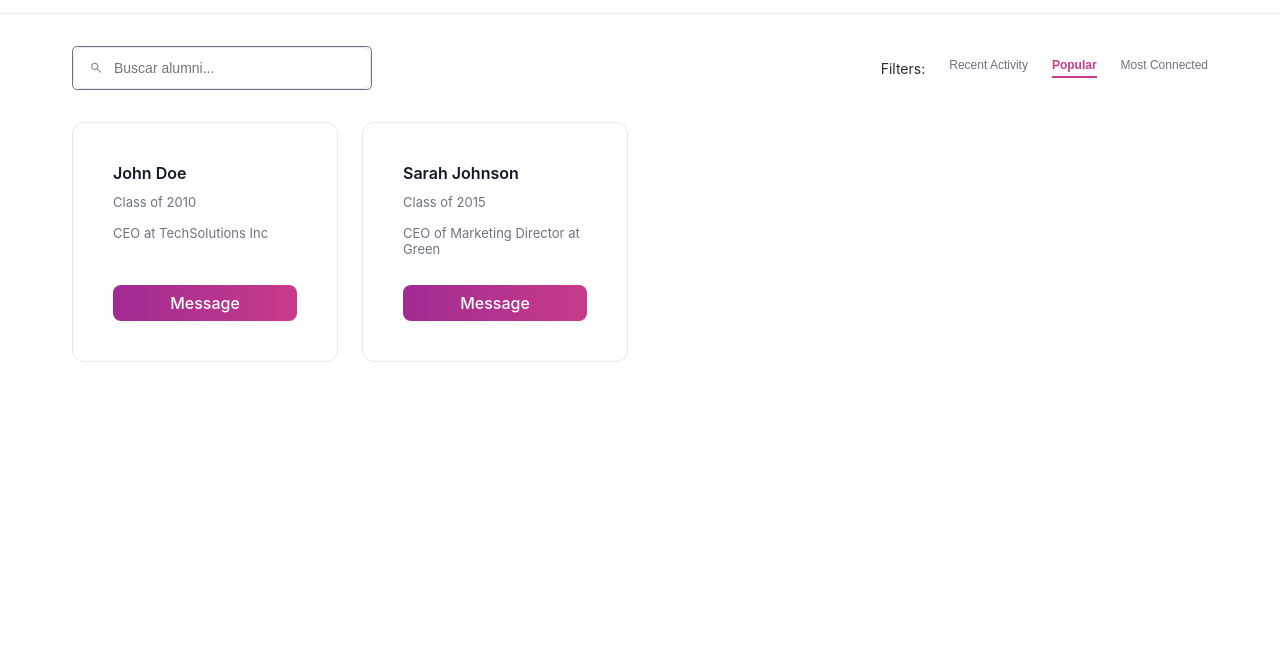
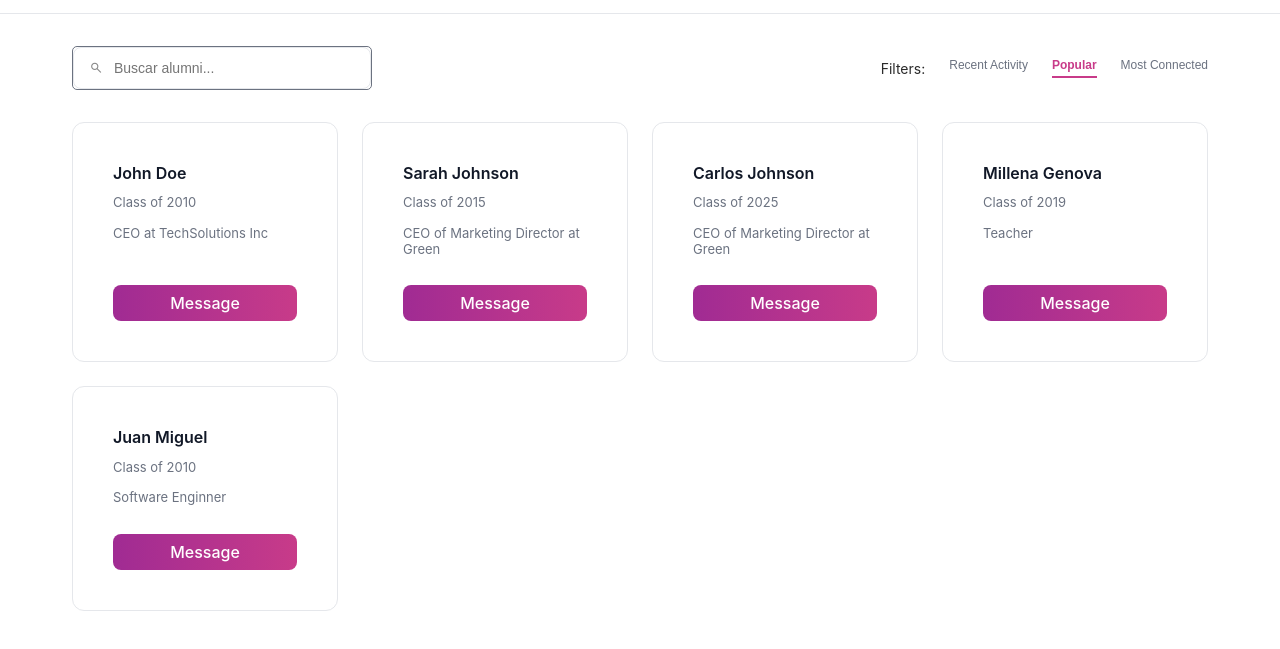
Before and after one commit to mirelledesa/projectITAlumni, a plain HTML site: page network.html in a window 1280 px wide. Shown: the part 55-704 px from the top of the page. Drawn offline with nearby package versions, Linux system fonts and the light colour scheme.

Commit message:
feat: update fluxo of page

```diff
--- a/network.html
+++ b/network.html
@@ -68,6 +68,7 @@
         <button type="button" class="btn-primary desktop-action-btn">Message</button>
       </article>
 
+      <!-- User Item 2 -->
       <article class="network-card" data-category="most-popular">
         <div class="user-info">
           <h2 class="user-name">Sarah Johnson</h2>
@@ -110,6 +111,39 @@
         <div class="user-avatar-placeholder"></div>
         <button type="button" class="btn-primary desktop-action-btn">Message</button>
       </article>
+
+        <!-- User Item 6 -->
+      <article class="network-card" data-category="most-popular">
+        <div class="user-info">
+          <h2 class="user-name">Carlos Johnson</h2>
+          <p class="user-role">Class of 2025</p>
+          <p class="user-role">CEO of Marketing Director at Green</p>
+        </div>
+        <div class="user-avatar-placeholder"></div>
+        <button type="button" class="btn-primary desktop-action-btn">Message</button>
+      </article>
+
+        <!-- User Item 7 -->
+      <article class="network-card" data-category="most-popular">
+        <div class="user-info">
+          <h2 class="user-name">Millena Genova</h2>
+          <p class="user-role">Class of 2019</p>
+          <p class="user-role">Teacher</p>
+        </div>
+        <div class="user-avatar-placeholder"></div>
+        <button type="button" class="btn-primary desktop-action-btn">Message</button>
+      </article>
+
+        <!-- User Item 8 -->
+      <article class="network-card" data-category="most-popular">
+        <div class="user-info">
+          <h2 class="user-name">Juan Miguel</h2>
+          <p class="user-role">Class of 2010</p>
+          <p class="user-role">Software Enginner</p>
+        </div>
+        <div class="user-avatar-placeholder"></div>
+        <button type="button" class="btn-primary desktop-action-btn">Message</button>
+      </article>
     </section>
   </main>
 
```
Also changed, not shown: index.html (+1 -1 lines), login.html (+1 -2 lines), register.html (+1 -1 lines).
